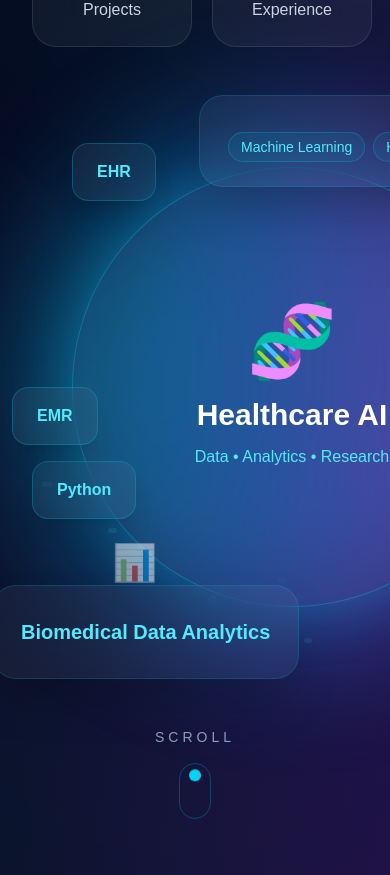
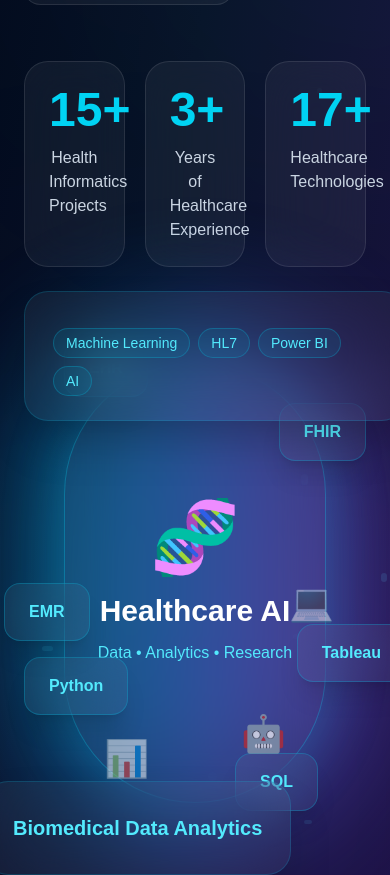
Before and after one commit to aishwaryamohanraj7/aishwarya-portfolio, a Next.js app: page / in a window 390 px wide. Shown: the part 1000-1875 px from the top of the page. Built offline with nearby package versions, Linux system fonts and the light colour scheme.

Commit message:
Update portfolio website

```diff
--- a/components/Hero.tsx
+++ b/components/Hero.tsx
@@ -28,14 +28,14 @@
         />
       ))}
 
-      <div className="relative mx-auto max-w-7xl mx-auto px-8 lg:px-12 pt-36 pb-24">
+      <div className="relative mx-auto max-w-7xl px-6 sm:px-8 lg:px-12 pt-24 sm:pt-28 lg:pt-36 pb-16 lg:pb-24">
 
-        <div className="grid lg:grid-cols-2 gap-20 items-center">
+        <div className="grid grid-cols-1 lg:grid-cols-2 gap-14 lg:gap-20 items-center">
 
           {/* ================= LEFT ================= */}
 
           <div>
-
+<div className="order-2 lg:order-1 text-center lg:text-left"></div>
             {/* Status Badge */}
 
             <div className="inline-flex items-center gap-4 rounded-full border border-cyan-500/30 bg-white/5 backdrop-blur-xl px-6 py-3">
@@ -160,7 +160,7 @@
 
           {/* ================= RIGHT ================= */}
 
-          <div className="flex justify-center">
+          <div className="order-1 lg:order-2 flex justify-center mb-12 lg:mb-0">
 
             <div className="relative w-[520px] h-[520px]">
 
```
